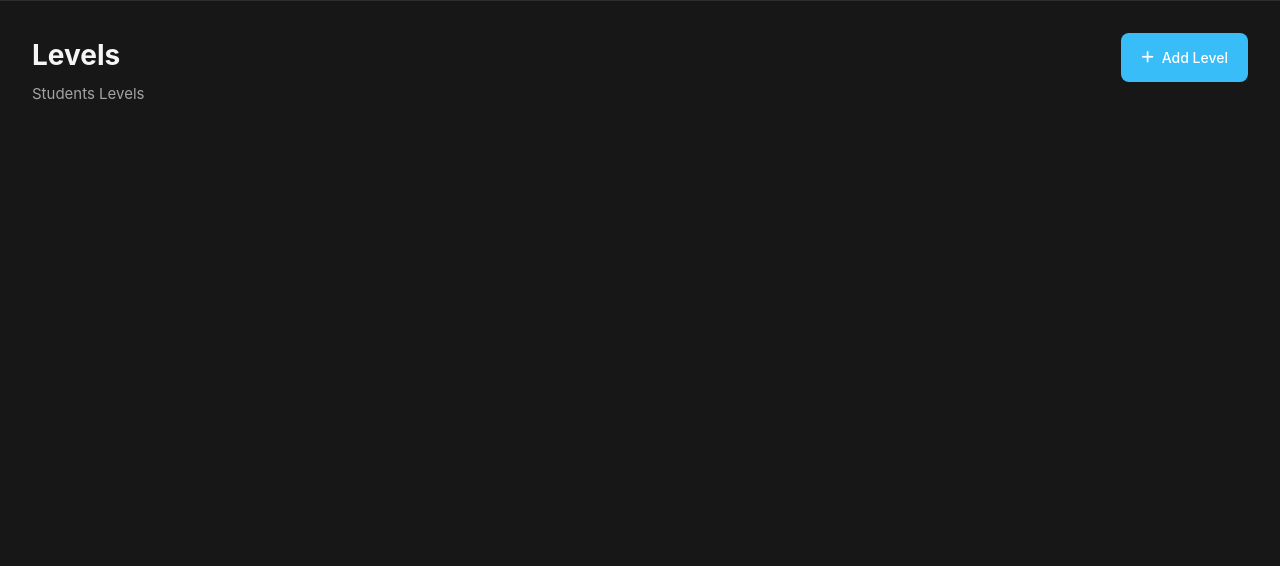
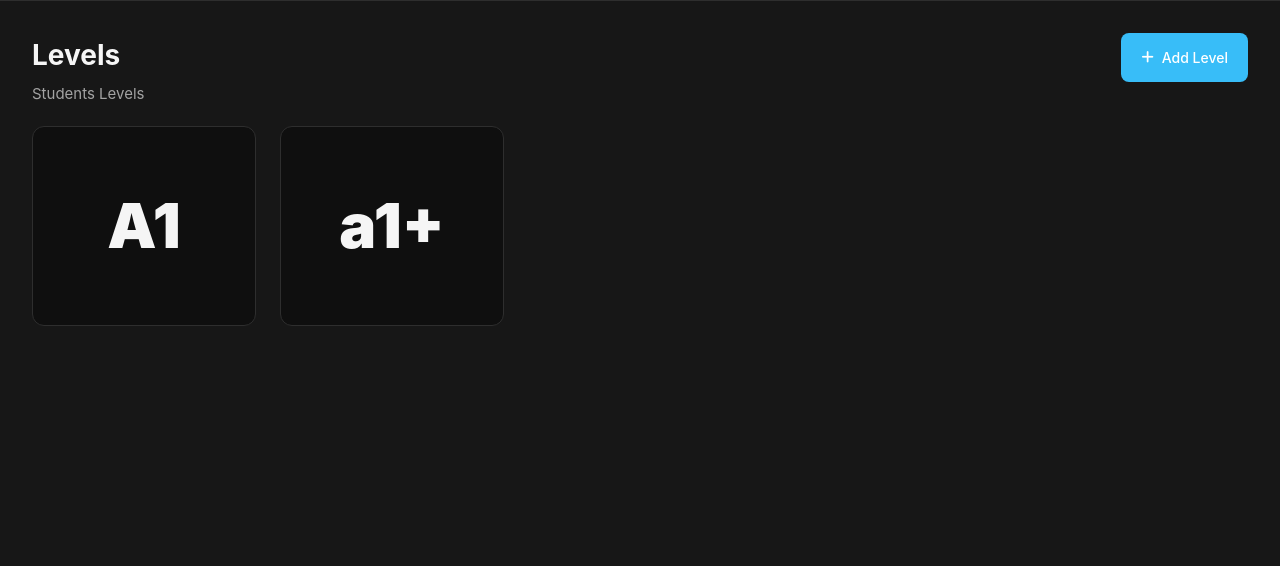
Before and after one commit to Hossam-MHMAD/ManjMe, a Flask app: page /levels in a window 1280 px wide. Shown: the part 64-630 px from the top of the page. Run offline with Flask 3, Linux system fonts and the light colour scheme; data comes from the database, SQL or seed files in the repository; both versions use the stored data as it was after the commit.

Commit message:
complete levels page frontend

```diff
--- a/static/main.js
+++ b/static/main.js
@@ -67,6 +67,27 @@ async function add_session_type() {
 }
 
 // level page
+async function load_levels() {
+  const response = await fetch(APIs.levels)
+  const levels = await response.json()
+
+  return levels;
+}
+
+async function init_levels_page() {
+  const data = await load_levels();
+  const levels_container = document.querySelector(".levels-boxes")
+
+  levels_container.innerHTML = "";
+
+  data.forEach(level => {
+    const level_div = `
+    <div class="level">${level.name}</div>
+    `
+    levels_container.innerHTML += level_div;
+  });
+}
+
 async function add_level() {
   const add_level_input_container = document.querySelector(".add-level-input")
   const add_level_input = document.querySelector(".add-level-input input")
@@ -88,7 +109,7 @@ async function add_level() {
 
   add_level_input.value = "";
   close_input();
-  // init_sessions_page();
+  init_levels_page();
 }
 
 // home page
@@ -130,5 +151,7 @@ async function init_home_page() {
 if (document.querySelector(".sessions-page-container")) {
   init_sessions_page();
 } else if (document.querySelector(".home-page-container")) {
-  init_home_page()
+  init_home_page();
+} else if (document.querySelector(".levels-page-container")) {
+  init_levels_page();
 }
--- a/static/style.css
+++ b/static/style.css
@@ -297,6 +297,34 @@ nav {
   background-color: var(--accent-hover);
 }
 
+.levels-boxes {
+  display: grid;
+  grid-template-columns: repeat(5, 1fr);
+  gap: 1.5rem;
+  margin-top: 20px;
+}
+
+.level {
+  background: var(--bg-primary);
+  border: 1px solid var(--border-color);
+  border-radius: 12px;
+  padding: 1.25rem;
+  transition: var(--transition);
+  display: flex;
+  justify-content: center;
+  align-items: center;
+  height: 200px;
+  font-size: 62px;
+  font-weight: 900;
+  cursor: pointer;
+}
+
+.level:hover {
+  border-color: var(--accent);
+  color: var(--accent);
+  transform: scale(1.1);
+}
+
 /* --------- card style ---------*/
 .card {
   background: var(--bg-primary);
--- a/templates/levels.html
+++ b/templates/levels.html
@@ -14,6 +14,21 @@
     </div>
     <p class="desc">Students Levels</p>
   </div>
+  <div class="levels-boxes">
+    <div class="level">A1</div>
+    <div class="level">A1</div>
+    <div class="level">A1</div>
+    <div class="level">A1</div>
+    <div class="level">A1</div>
+    <div class="level">A1</div>
+    <div class="level">A1</div>
+    <div class="level">A1</div>
+    <div class="level">A1</div>
+    <div class="level">A1</div>
+    <div class="level">A1</div>
+    <div class="level">A1</div>
+    <div class="level">A1</div>
+  </div>
 </div>
 
 {% endblock %}
```
Also changed, not shown: data.db.
